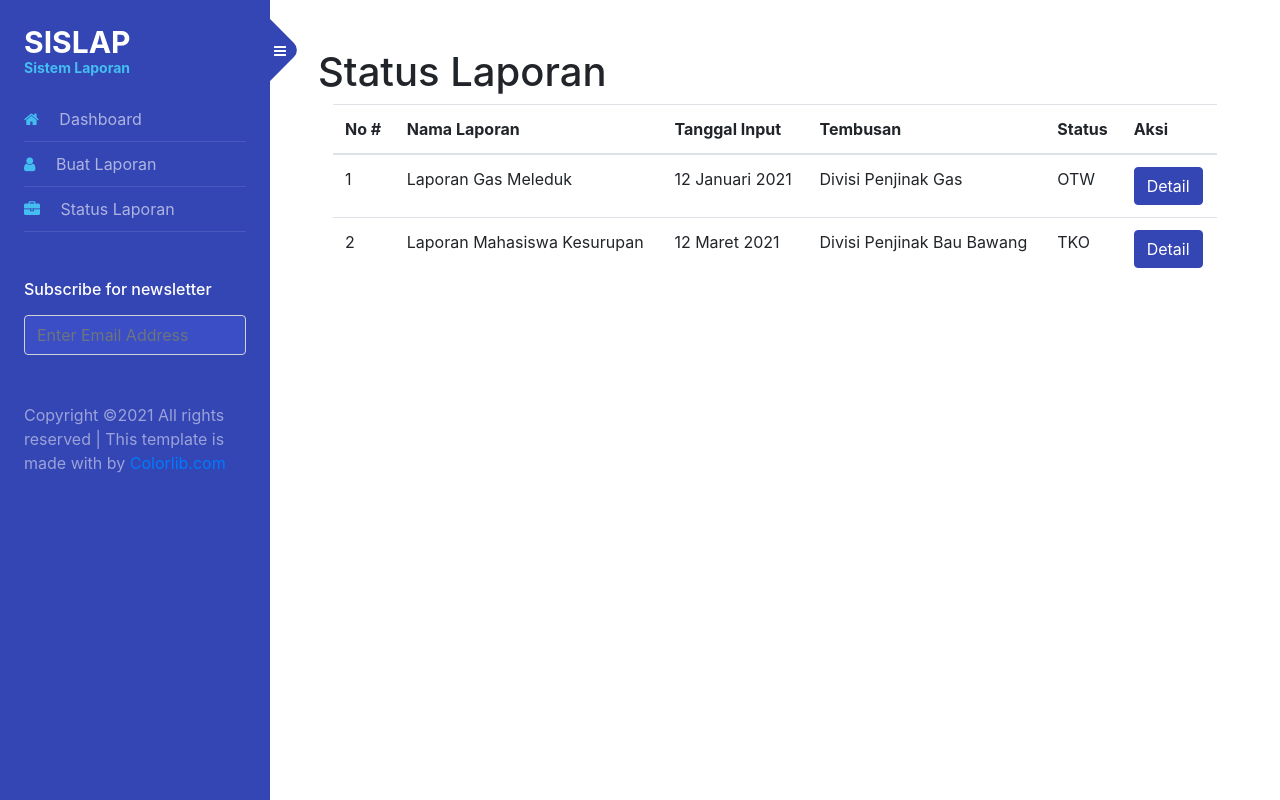
After one commit to vernika64/firestorm, a CodeIgniter 4 app: template app/Views/cpanel_item/cp_statuslap.php in a window 1280 px wide. The commit adds this page. Run offline with PHP 8.4 and a stand-in for CodeIgniter, Linux system fonts and the light colour scheme; the template is opened without the code that fills it, so the values that code supplies are empty; some libraries are stand-ins or nearby versions.

Commit message:
rombakan layout dan penambahan beberapa fitur

```diff
--- a/app/Views/TI/ti_bu_laporan.php
+++ /dev/null
@@ -1 +0,0 @@
-<h1>Buat Laporan</h1>
--- a/app/Views/Header.php
+++ b/app/Views/addons/cpanel_layout.php
@@ -28,17 +28,14 @@
 				<div class="p-4">
 		  		    <h1><a href="index.html" class="logo">SISLAP <span>Sistem Laporan</span></a></h1>
 	            <ul class="list-unstyled components mb-5">
-                    <li class="active">
-                    <a href="#"><span class="fa fa-home mr-3"></span> Dashboard</a>
+                    <li>
+                    <a href="<?= base_url('cpanel/dashboard')?>"><span class="fa fa-home mr-3"></span> Dashboard</a>
                     </li>
                     <li>
-                    <a href="#"><span class="fa fa-user mr-3"></span> Buat Laporan</a>
+                    <a href="<?= base_url('cpanel/buatlaporan')?>"><span class="fa fa-user mr-3"></span> Buat Laporan</a>
                     </li>
                     <li>
-                    <a href="#"><span class="fa fa-briefcase mr-3"></span> Laporan Diproses</a>
-                    </li>
-                    <li>
-                    <a href="#"><span class="fa fa-sticky-note mr-3"></span> Laporan Disetujui</a>
+                    <a href="<?= base_url('cpanel/statuslaporan')?>"><span class="fa fa-briefcase mr-3"></span> Status Laporan</a>
                     </li>
 	            </ul>
 
@@ -62,5 +59,18 @@
     	</nav>
 
         <!-- Page Content  -->
-      <div id="content" class="p-4 p-md-5 pt-5">
+    <div id="content" class="p-4 p-md-5 pt-5">
         <!--<h2 class="mb-4">Sidebar #05</h2>-->
+
+        <?= $this->renderSection('konten'); ?>
+
+    </div>
+
+</div>
+
+</body>
+    <script src="<?= base_url('components/jquery/jquery.js'); ?>"></script>
+    <script src="<?= base_url('components/bs4/js/bootstrap.min.js'); ?>"></script>
+    <script src="https://unpkg.com/@popperjs/core@2"></script>
+    <script src="<?= base_url('components/sbawm/main.js'); ?>"></script>
+</html>
--- a/app/Views/TI/ti_beranda.php
+++ b/app/Views/cpanel_item/cp_beranda.php
@@ -1,4 +1,10 @@
+<?= $this->extend('addons/cpanel_layout'); ?>
+
+<?= $this->section('konten'); ?>
+
 <h1>SISLAP - Sistem Laporan | Selamat Datang</h1>
 <div class="jumbotron" style="margin-top: 3 rem;">
     <h1>Hello World!</h1>
 </div>
+
+<?= $this->endSection(); ?>
--- /dev/null
+++ b/app/Views/cpanel_item/cp_statuslap.php
@@ -0,0 +1,44 @@
+<?= $this->extend('addons/cpanel_layout.php'); ?>
+
+<?= $this->section('konten'); ?>
+
+<h1>Status Laporan</h1>
+
+<div class="container-fluid">
+
+    <table class="table">
+        <thead>
+            <tr>
+                <th>No #</th>
+                <th>Nama Laporan</th>
+                <th>Tanggal Input</th>
+                <th>Tembusan</th>
+                <th>Status</th>
+                <th>Aksi</th>
+            </tr>
+        </thead>
+        <tbody>
+
+            <tr>
+                <td>1</td>
+                <td>Laporan Gas Meleduk</td>
+                <td>12 Januari 2021</td>
+                <td>Divisi Penjinak Gas</td>
+                <td>OTW</td>
+                <td><button class="btn btn-primary">Detail</button></td>
+            </tr>
+            <tr>
+                <td>2</td>
+                <td>Laporan Mahasiswa Kesurupan</td>
+                <td>12 Maret 2021</td>
+                <td>Divisi Penjinak Bau Bawang</td>
+                <td>TKO</td>
+                <td><button class="btn btn-primary">Detail</button></td>
+            </tr>
+
+        </tbody>
+    </table>
+
+</div>
+
+<?= $this->endSection(); ?>
```
Also changed, not shown: app/Controllers/Cpanel.php (+6 -6 lines), app/Database/Migrations/2021-06-19-131513_User.php (added, +50 -0 lines), app/Views/Footer.php (deleted, +0 -9 lines), app/Views/cpanel_item/cp_bu_laporan.php (added, +34 -0 lines), 1 other file.
